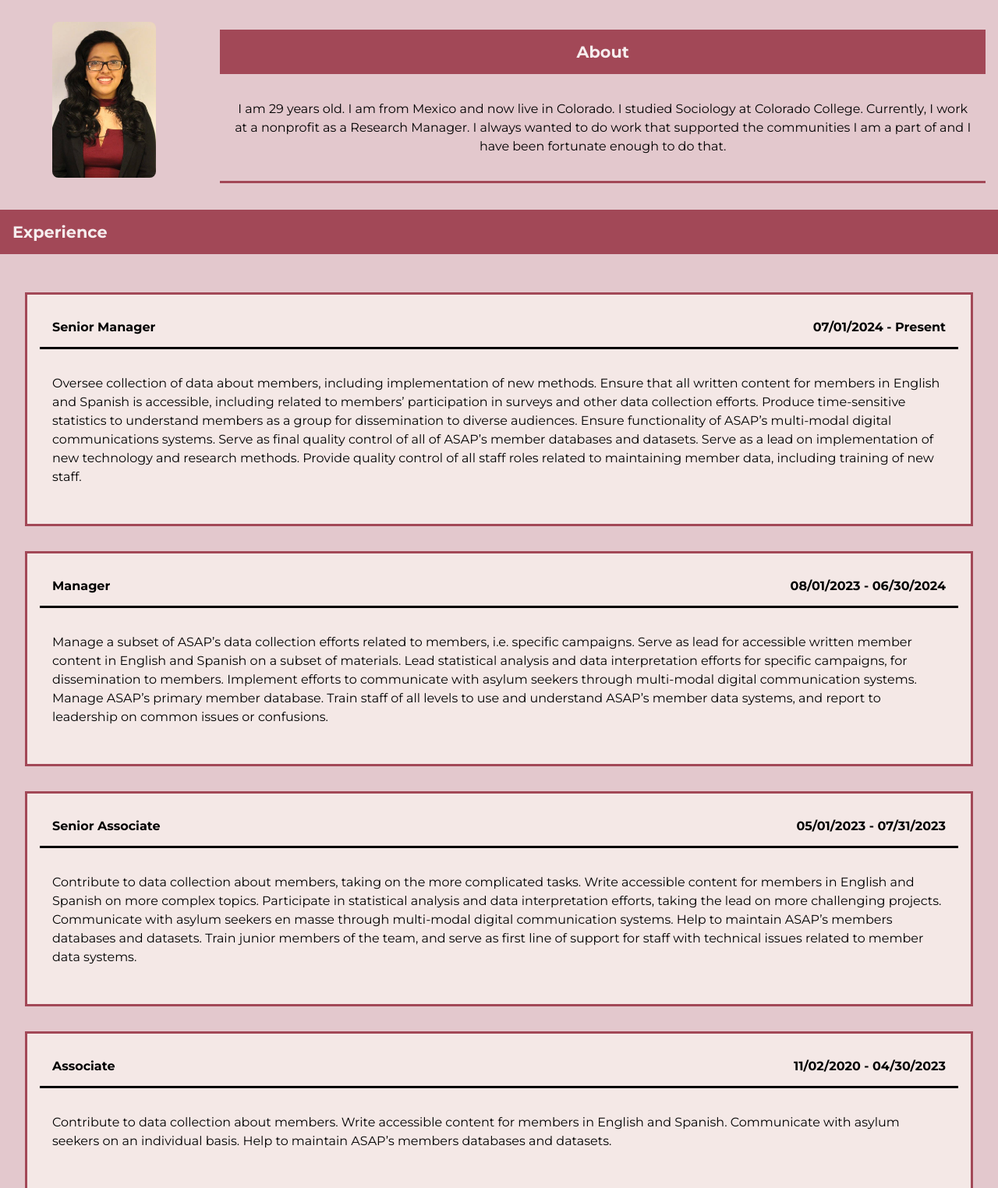
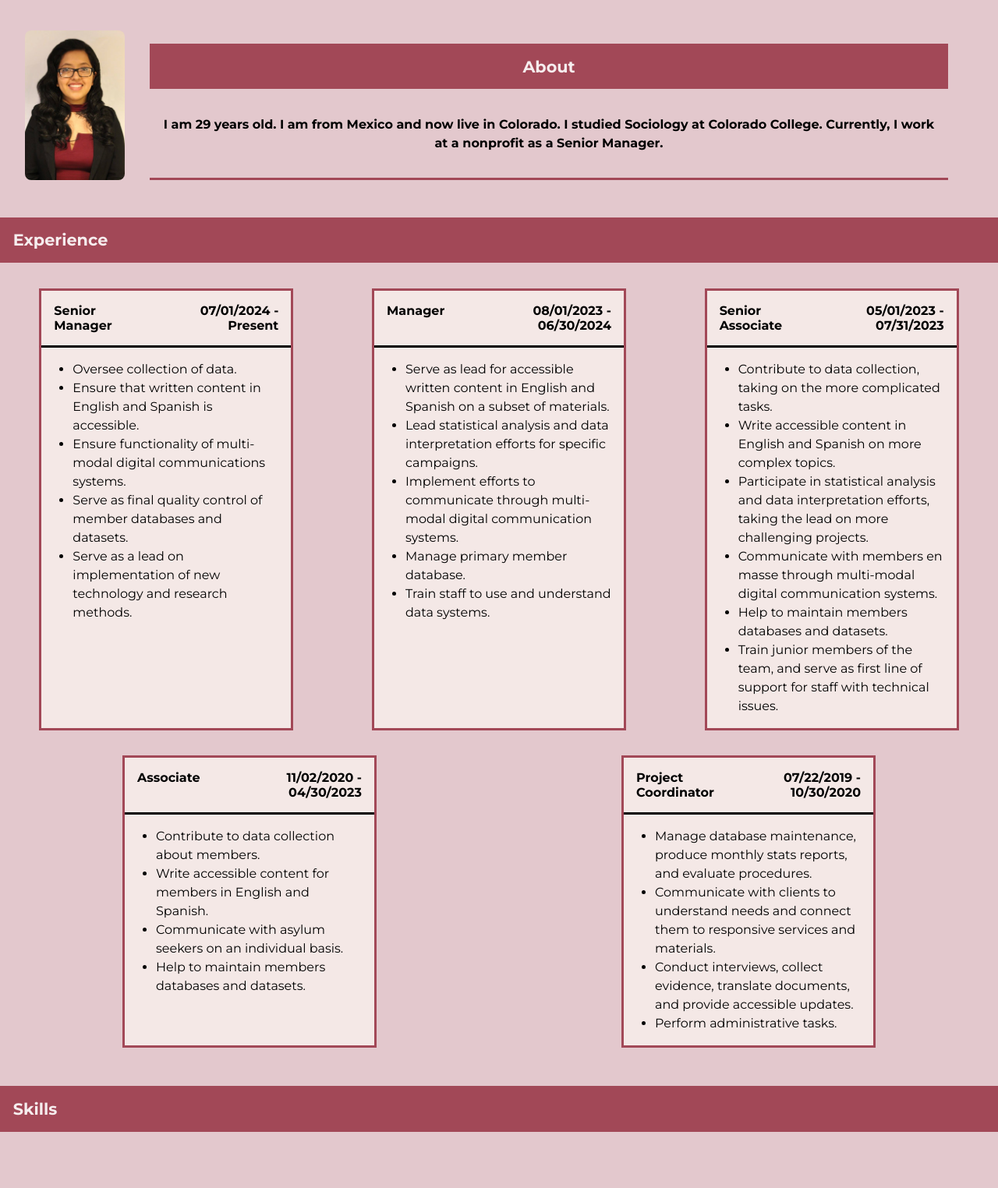
Before and after one commit to purple-bird/veronica-fernandez-diaz-jupiter, a plain HTML site: page index.html in a window 1280 px wide. Shown: the part 200-1724 px from the top of the page at 78% size. Drawn offline with Linux system fonts and the light colour scheme.

Commit message:
responsiveness added

```diff
--- a/css/index.css
+++ b/css/index.css
@@ -2,14 +2,14 @@
 
 html {
   font-family: "Montserrat", serif;
-  font-size: 16px;
-  scroll-padding-top: 15%;
+  scroll-padding-top: 14em;
 }
 
 body {
   margin: 0 0 700px 0;
   background-color: #e3c8cd;
   color: black;
+  font-size: 1rem;
 }
 
 /* ========
@@ -18,12 +18,12 @@ Typeography
 
 p {
   font-size: 1rem;
-  padding: 1rem;
+  padding: 1em;
   line-height: 1.5;
 }
 
 li {
-  padding-right: 1rem;
+  padding-right: 1em;
   line-height: 1.5;
 }
 
@@ -39,7 +39,7 @@ h1 {
 }
 
 h2 {
-  padding: 1rem;
+  padding: 0.8em;
   color: #f6edee;
   font-size: 1.3rem;
   background-color: #a24857;
@@ -48,125 +48,98 @@ h2 {
 h3 {
   font-size: 1rem;
   color: black;
-  padding: 0 1rem;
+  padding: 0 1em;
 }
 
 /* ========
 Layout
 ======== */
 
+/* For mobile phones: */
 .navigational-header {
-  justify-content: space-between;
+  display: flex;
+  flex-direction: column;
+  background: darkred;
+  padding: 1em;
+  font-size: 0.9rem;
   text-align: center;
-  display: flex;
-  background: darkred;
-  padding: 1rem;
-  font-size: 1.1rem;
 }
 
-.navigational-header div {
-  flex: 1;
+.navigational-header > div {
   border: solid darkred;
-  padding: 0.5rem;
+  padding: 0.5em;
   background: white;
-}
-
-@media all and (max-width: 600px) {
-  .navigational-header {
-    flex-wrap: wrap;
-  }
-  .navigational-header > div {
-    flex: 1 1 100%;
-  }
 }
 
 header {
   background-color: #8f1402;
   margin-bottom: 1rem;
-  padding: 1rem;
+  padding: 0.1em;
 }
 
 .about-and-photo-container {
   display: flex;
+  flex-direction: column;
   align-items: center;
-  margin-bottom: 1rem;
+  justify-content: center;
+  margin: 0 auto;
+  margin-bottom: 1em;
 }
 
 .about-and-photo-container > div > img {
-  width: 50%;
+  width: 70%;
   border-radius: 8px;
-  margin-right: auto;
-  margin-left: auto;
   display: block;
+  margin: 0 auto;
+  max-width: 18rem;
 }
 
 .about-column {
-  width: 150%;
-  margin: 1rem;
+  margin: 1em 2em;
   text-align: center;
   border-bottom: solid #a24857;
 }
 
-@media all and (max-width: 600px) {
-  .about-and-photo-container {
-    flex-wrap: wrap;
-  }
-  .about-and-photo-container > div {
-    flex: 1 1 100%;
-  }
+#experience,
+#skills,
+#projects,
+#connect {
+  padding-bottom: 1em;
 }
 
 .experience-container {
   display: flex;
   flex-direction: column;
-  padding: 1rem;
 }
 
-.job-containter {
+.job-container {
   background-color: #f4e8e6;
-  padding: 1rem;
   border: solid #a24857;
   border-width: 1%;
-  margin: 1rem;
-
+  width: 90%;
+  margin: 1em auto;
 }
 
 .job-title {
   display: flex;
   flex-direction: row;
   border-bottom: solid;
-  flex-wrap: wrap;
 }
 
 .dates {
-  margin-left: auto;
-}
-
-#experience {
-  padding-bottom: 1rem;
-}
-
-#skills {
-  padding-bottom: 1rem;
-}
-
-#projects {
-  padding-bottom: 1rem;
-}
-
-#connect {
-  padding-bottom: 1rem;
+  text-align: right;
+  width: 80%;
 }
 
 .connect-container {
   display: flex;
-  flex-direction: row;
+  flex-direction: column;
 }
 
 .connect-container div {
   flex: 1;
-  padding: 0.5rem;
-  margin: 1rem;
+  padding: 0.5em;
+  margin: 1em;
   text-align: center;
   font-size: 1.2rem;
 }
@@ -174,7 +147,89 @@ header {
 .connect-container > div > img {
   width: 20%;
   border-radius: 8px;
-  margin-right: auto;
-  margin-left: auto;
+  margin: 0 auto;
   display: block;
 }
+
+@media all and (min-width: 600px) {
+  /* For tablets: */
+  html {
+    scroll-padding-top: 5em;
+  }
+
+  .navigational-header {
+    flex-direction: row;
+    font-size: 1.1rem;
+  }
+
+  .navigational-header > div {
+    flex: 1;
+    margin: 0.1em;
+  }
+
+  .about-and-photo-container {
+    flex-direction: row;
+    margin: 1em;
+    font-weight: bolder;
+  }
+
+  .about-and-photo-container > div > img {
+    width: 8em;
+  }
+
+  .experience-container {
+    flex-direction: row;
+    flex-wrap: wrap;
+  }
+
+  .job-container {
+    width: 25%;
+    min-width: 15em;
+  }
+
+  .connect-container {
+    flex-direction: row;
+    width: 25%;
+  }
+
+  .connect-container div {
+    text-align: center;
+  }
+  .connect-container > div > img {
+    margin: 0 auto;
+    width: 5em;
+  }
+}
+
+@media all and (min-width: 768px) {
+  /* For desktop: */
+  html {
+    scroll-padding-top: 7em;
+  }
+
+  .navigational-header {
+    font-size: 1.3rem;
+  }
+
+  .navigational-header > div {
+    margin: 0.3em;
+  }
+
+  .about-and-photo-container {
+    flex-direction: row;
+    margin: 2em;
+  }
+
+  .about-and-photo-container > div > img {
+    max-width: 12em;
+  }
+
+  .job-container {
+    width: 15%;
+    min-width: 20em;
+  }
+
+  .connect-container {
+    width: 30%;
+  }
+}
--- a/index.html
+++ b/index.html
@@ -3,6 +3,7 @@
   <head>
     <title>Veronica Fernandez-Diaz's Portfolio</title>
     <meta charset="UTF-8" />
+    <meta name="viewport" content="width=device-width, initial-scale=1" />
     <meta name="author" content="Veronica Fernandez-Diaz" />
     <link href="css/index.css" rel="stylesheet" />
     <style>
@@ -48,9 +49,7 @@
           <p>
             I am 29 years old. I am from Mexico and now live in Colorado. I
             studied Sociology at Colorado College. Currently, I work at a
-            nonprofit as a Research Manager. I always wanted to do work that
-            supported the communities I am a part of and I have been fortunate
-            enough to do that.
+            nonprofit as a Senior Manager.
           </p>
         </section>
       </div>
@@ -58,93 +57,120 @@
     <section id="experience">
       <h2>Experience</h2>
       <div class="experience-container">
-        <div class="job-containter">
+        <div class="job-container">
           <div class="job-title">
             <h3>Senior Manager</h3>
             <h3 class="dates">07/01/2024 - Present</h3>
           </div>
-          <p>
-            Oversee collection of data about members, including implementation
-            of new methods. Ensure that all written content for members in
-            English and Spanish is accessible, including related to members’
-            participation in surveys and other data collection efforts. Produce
-            time-sensitive statistics to understand members as a group for
-            dissemination to diverse audiences. Ensure functionality of ASAP’s
-            multi-modal digital communications systems. Serve as final quality
-            control of all of ASAP’s member databases and datasets. Serve as a
-            lead on implementation of new technology and research methods.
-            Provide quality control of all staff roles related to maintaining
-            member data, including training of new staff.
-          </p>
+          <ul>
+            <li>Oversee collection of data.</li>
+            <li>
+              Ensure that written content in English and Spanish is accessible.
+            </li>
+            <li>
+              Ensure functionality of multi-modal digital communications
+              systems.
+            </li>
+            <li>
+              Serve as final quality control of member databases and datasets.
+            </li>
+            <li>
+              Serve as a lead on implementation of new technology and research
+              methods.
+            </li>
+          </ul>
         </div>
 
-        <div class="job-containter">
+        <div class="job-container">
           <div class="job-title">
             <h3>Manager</h3>
             <h3 class="dates">08/01/2023 - 06/30/2024</h3>
           </div>
-          <p>
-            Manage a subset of ASAP’s data collection efforts related to
-            members, i.e. specific campaigns. Serve as lead for accessible
-            written member content in English and Spanish on a subset of
-            materials. Lead statistical analysis and data interpretation efforts
-            for specific campaigns, for dissemination to members. Implement
-            efforts to communicate with asylum seekers through multi-modal
-            digital communication systems. Manage ASAP’s primary member
-            database. Train staff of all levels to use and understand ASAP’s
-            member data systems, and report to leadership on common issues or
-            confusions.
-          </p>
+          <ul>
+            <li>
+              Serve as lead for accessible written content in English and
+              Spanish on a subset of materials.
+            </li>
+            <li>
+              Lead statistical analysis and data interpretation efforts for
+              specific campaigns.
+            </li>
+
+            <li>
+              Implement efforts to communicate through multi-modal digital
+              communication systems.
+            </li>
+            <li>Manage primary member database.</li>
+            <li>Train staff to use and understand data systems.</li>
+          </ul>
         </div>
 
-        <div class="job-containter">
+        <div class="job-container">
           <div class="job-title">
             <h3>Senior Associate</h3>
             <h3 class="dates">05/01/2023 - 07/31/2023</h3>
           </div>
-          <p>
-            Contribute to data collection about members, taking on the more
-            complicated tasks. Write accessible content for members in English
-            and Spanish on more complex topics. Participate in statistical
-            analysis and data interpretation efforts, taking the lead on more
-            challenging projects. Communicate with asylum seekers en masse
-            through multi-modal digital communication systems. Help to maintain
-            ASAP’s members databases and datasets. Train junior members of the
-            team, and serve as first line of support for staff with technical
-            issues related to member data systems.
-          </p>
+          <ul>
+            <li>
+              Contribute to data collection, taking on the more complicated
+              tasks.
+            </li>
+            <li>
+              Write accessible content in English and Spanish on more complex
+              topics.
+            </li>
+            <li>
+              Participate in statistical analysis and data interpretation
+              efforts, taking the lead on more challenging projects.
+            </li>
+            <li>
+              Communicate with members en masse through multi-modal digital
+              communication systems.
+            </li>
+
+            <li>Help to maintain members databases and datasets.</li>
+            <li>
+              Train junior members of the team, and serve as first line of
+              support for staff with technical issues.
+            </li>
+          </ul>
         </div>
 
-        <div class="job-containter">
+        <div class="job-container">
           <div class="job-title">
             <h3>Associate</h3>
             <h3 class="dates">11/02/2020 - 04/30/2023</h3>
           </div>
-          <p>
-            Contribute to data collection about members. Write accessible
-            content for members in English and Spanish. Communicate with asylum
-            seekers on an individual basis. Help to maintain ASAP’s members
-            databases and datasets.
-          </p>
+          <ul>
+            <li>Contribute to data collection about members.</li>
+            <li>
+              Write accessible content for members in English and Spanish.
+            </li>
+            <li>Communicate with asylum seekers on an individual basis.</li>
+            <li>Help to maintain members databases and datasets.</li>
+          </ul>
         </div>
 
-        <div class="job-containter">
+        <div class="job-container">
           <div class="job-title">
             <h3>Project Coordinator</h3>
             <h3 class="dates">07/22/2019 - 10/30/2020</h3>
           </div>
-          <p>
-            Managed database maintenance by logging client interactions,
-            producing monthly stats reports, and serving in a committee to
-            evaluate procedures. Collaborated alongside multiple departments and
-            advocates to understand the preferences of detained immigrants and
-            to build systems reflecting those preferences as a collective.
-            Communicated with clients and other individuals to understand their
-            needs and connect them to responsive services and materials.
-            Interviewed immigrants, collected evidence, translated documents,
-            and provided immigrants with accessible updates. Performed
-            administrative tasks.
-          </p>
+          <ul>
+            <li>
+              Manage database maintenance, produce monthly stats reports, and
+              evaluate procedures.
+            </li>
+            <li>
+              Communicate with clients to understand needs and connect them to
+              responsive services and materials.
+            </li>
+            <li>
+              Conduct interviews, collect evidence, translate documents,
+              and provide accessible updates.
+            </li>
+            <li>Perform administrative tasks.</li>
+          </ul>
         </div>
       </div>
     </section>
```
